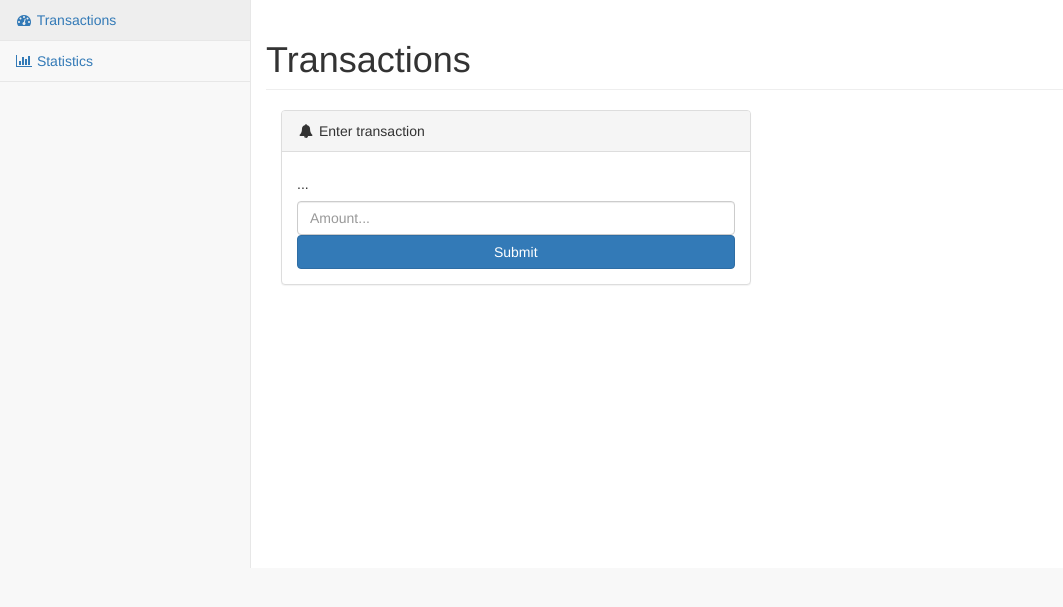
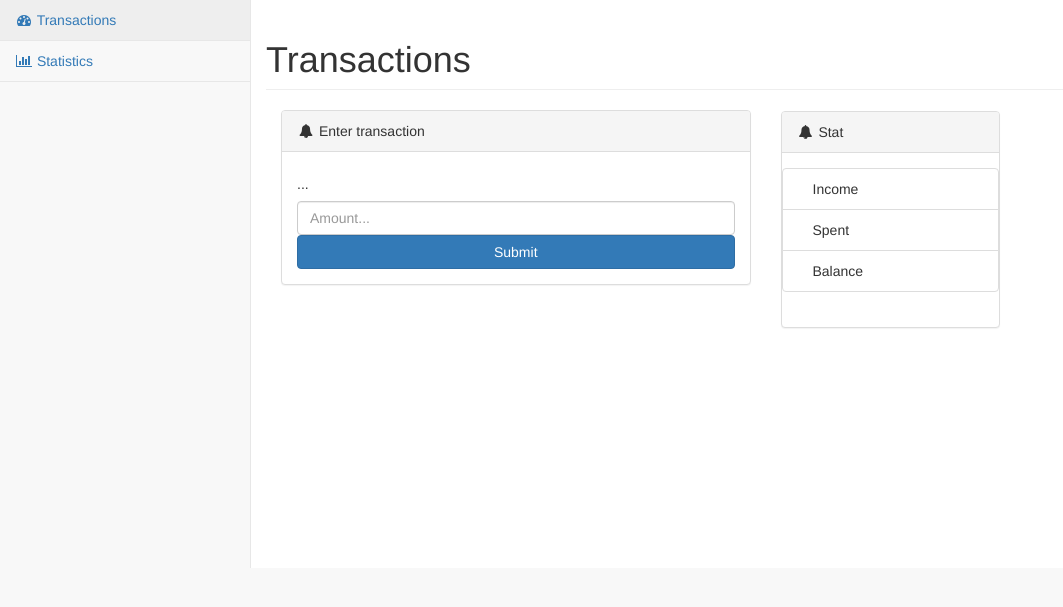
Before and after one commit to koriaf/django-abudget, a Django app: template src/abudget/money/templates/money/transactions.html in a window 1280 px wide. Shown: the part 51-658 px from the top of the page, without its empty margins (0-1063 px from the left). Run offline with Django 3.2, Linux system fonts and the light colour scheme; the template is opened without the code that fills it, so the values that code supplies are empty; some libraries are stand-ins or nearby versions.

Commit message:
income and outcome transactions; statistic block for transactions page

```diff
--- a/src/abudget/money/models.py
+++ b/src/abudget/money/models.py
@@ -66,6 +66,10 @@
     title = models.CharField(max_length=300, blank=True)
     amount = models.DecimalField(max_digits=11, decimal_places=2)
     date = models.DateTimeField(auto_now_add=True, db_index=True)
+    income = models.BooleanField(default=False)
+
+    class Meta:
+        ordering = ('-date',)
 
     def __str__(self):
         return '[{}#{}] {} at {}'.format(self.budget.id, self.budget.name, self.amount, self.date)
--- a/src/abudget/money/templates/money/transactions.html
+++ b/src/abudget/money/templates/money/transactions.html
@@ -16,7 +16,6 @@
                 <div class="panel-heading">
                     <i class="fa fa-bell fa-fw"></i> Enter transaction
                 </div>
-                <!-- /.panel-heading -->
                 <div class="panel-body transaction-add-form">
                     <form action="{% url 'money:transaction_create' %}" method='post' class='form-horisontal' id='id_transaction_form'>
                         {% csrf_token %}
@@ -45,7 +44,6 @@
                         <button class='btn btn-primary' type='submit' id='id_transaction_form_submit'>Submit</button>
                     </form>
                 </div>
-                <!-- /.panel-body -->
             </div>
             <!-- /.panel -->
         </div>
@@ -61,5 +59,29 @@
                 </div>
             {% endfor %}
         </div>
+
+        <div class='col-lg-3'>
+            <div class="panel panel-default">
+                <div class="panel-heading">
+                    <i class="fa fa-bell fa-fw"></i> Stat
+                </div>
+                <div class="panel-body transaction-add-form">
+                    <ul class="list-group">
+                        <li class="list-group-item row">
+                            <span class="col-lg-8">Income</span>
+                            <span class="col-lg-4 righted">{{ stat_income|intcomma }}</span>
+                        </li>
+                        <li class="list-group-item row">
+                            <span class="col-lg-8">Spent</span>
+                            <span class="col-lg-4 righted">{{ stat_spent|intcomma }}</span>
+                        </li>
+                        <li class="list-group-item row">
+                            <span class="col-lg-8">Balance</span>
+                            <span class="col-lg-4 righted">{{ stat_balance|intcomma }}</span>
+                        </li>
+                    </ul>
+                </div>
+            </div>
+        </div>
     </div>
 {% endblock %}
--- a/src/abudget/static/css/abudget_interface.css
+++ b/src/abudget/static/css/abudget_interface.css
@@ -1,3 +1,7 @@
+.righted {
+    text-align: right;
+}
+
 .transaction-add-form button[type='submit'] {
     display: block;
     width: 100%;
```
Also changed, not shown: src/abudget/money/views.py (+22 -3 lines), src/abudget/money/migrations/0002_auto_20150810_1326.py (added). Lines whose indentation alone changed are shown as unchanged.
